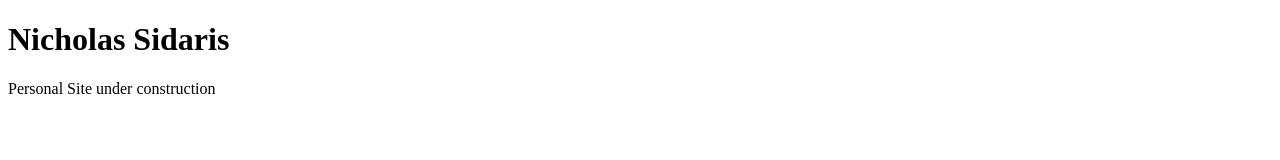
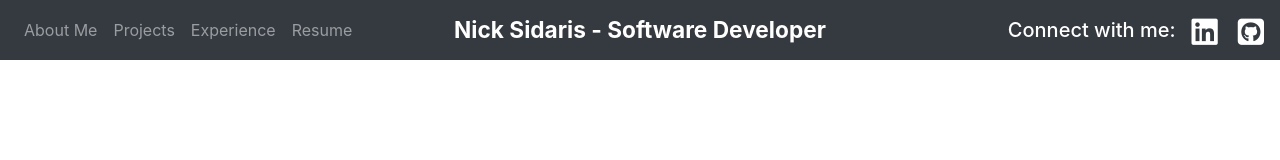
Before and after one commit to nsidaris/nsidaris.github.io, a plain HTML site: page index.html in a window 1280 px wide. Drawn offline with nearby package versions, Linux system fonts and the light colour scheme.

Commit message:
navbar first revision

```diff
--- /dev/null
+++ b/CSS/main.css
@@ -0,0 +1,12 @@
+
+body {
+    min-height: 75rem;
+    padding-top: 4.5rem;
+  }
+
+li  .fab {
+    font-size: 30px;
+    text-align: center;
+    text-decoration: none;
+    padding-top: 7px;
+}
--- a/index.html
+++ b/index.html
@@ -1,7 +1,79 @@
-<!DOCTYPE html>
-<html>
-<body>
-<h1>Nicholas Sidaris</h1>
-<p>Personal Site under construction</p>
-</body>
+<!doctype html>
+<html lang="en">
+  <head>
+    <!-- Required meta tags -->
+    <meta charset="utf-8">
+    <meta name="viewport" content="width=device-width, initial-scale=1, shrink-to-fit=no">
+
+
+    <!-- Bootstrap CSS -->
+    <link rel="stylesheet" href="https://stackpath.bootstrapcdn.com/bootstrap/4.5.0/css/bootstrap.min.css" integrity="sha384-9aIt2nRpC12Uk9gS9baDl411NQApFmC26EwAOH8WgZl5MYYxFfc+NcPb1dKGj7Sk" crossorigin="anonymous">
+
+     <!-- jQuery first, then Popper.js, then Bootstrap JS -->
+     <script src="https://code.jquery.com/jquery-3.5.1.slim.min.js" integrity="sha384-DfXdz2htPH0lsSSs5nCTpuj/zy4C+OGpamoFVy38MVBnE+IbbVYUew+OrCXaRkfj" crossorigin="anonymous"></script>
+     <script src="https://cdn.jsdelivr.net/npm/popper.js@1.16.0/dist/umd/popper.min.js" integrity="sha384-Q6E9RHvbIyZFJoft+2mJbHaEWldlvI9IOYy5n3zV9zzTtmI3UksdQRVvoxMfooAo" crossorigin="anonymous"></script>
+     <script src="https://kit.fontawesome.com/e1cee8827f.js" crossorigin="anonymous"></script>
+
+    <!--For font awesome stuff-->
+    <link href=https://use.fontawesome.com/releases/v5.0.7/css/all.css" rel="stylesheet">
+
+    <!--Google fonts and stuff-->
+    <link href='https://fonts.googleapis.com/css?family=Alegreya Sans' rel='stylesheet'>
+
+    <!-- My own style sheet-->
+    <link href="CSS/main.css" rel="stylesheet">
+    <title>Nick Sidaris - Software Developer</title>
+  </head>
+
+  <body>
+
+    <!--Fixed navbar at the top-->
+    <nav class="navbar navbar-expand-md navbar-dark fixed-top bg-dark">
+      <!-- <a class="navbar-brand mb-0 h1" href="#">Nicholas Sidaris</a> -->
+      <!-- <button class="navbar-toggler" type="button" data-toggle="collapse" data-target="#navbarCollapse" aria-controls="navbarCollapse" aria-expanded="false" aria-label="Toggle navigation">
+        <span class="navbar-toggler-icon"></span>
+      </button> -->
+      <div class="navbar-collapse collapse w-100 order-1 order-md-0 dual-collapse2" id="navbarCollapse">
+        <ul class="navbar-nav mr-auto">
+
+          <li class="nav-item ">
+            <a class="nav-link" href="#">About Me</a>
+          </li>
+          <li class="nav-item ">
+            <a class="nav-link" href="#">Projects</a>
+          </li>
+          <li class="nav-item ">
+            <a class="nav-link" href="#">Experience</a>
+          </li>
+          <li class="nav-item ">
+            <a class="nav-link" href="#" >Resume</a>
+          </li>
+        </ul>
+      </div>
+
+    <div class="mx-auto order-0">
+        <a class="navbar-brand mx-auto font-weight-bold" style="font-size: 17pt;" href="#">Nick Sidaris - Software Developer</a>
+        <button class="navbar-toggler" type="button" data-toggle="collapse" data-target=".dual-collapse2">
+            <span class="navbar-toggler-icon"></span>
+        </button>
+    </div>
+
+    <div class="navbar-collapse collapse w-100 order-3 dual-collapse2">
+      <ul class="navbar-nav ml-auto">
+        <li class="nav-item ">
+          <span class="navbar-brand mb-0 h4">Connect with me:</span>
+        </li>
+        <li class="nav-item active">
+          <a class="fab fa-linkedin" href="https://www.linkedin.com/in/nsidaris" style="color: white;"></a>
+        </li>
+        <li class="nav-item active">
+          <a class="fab fa-github-square" href="https://github.com/nsidaris" style="color: white; padding-left: 20px;"></a>
+        </li>
+      </ul>
+
+    </div>
+    </nav>
+
+
+  </body>
 </html>
```
